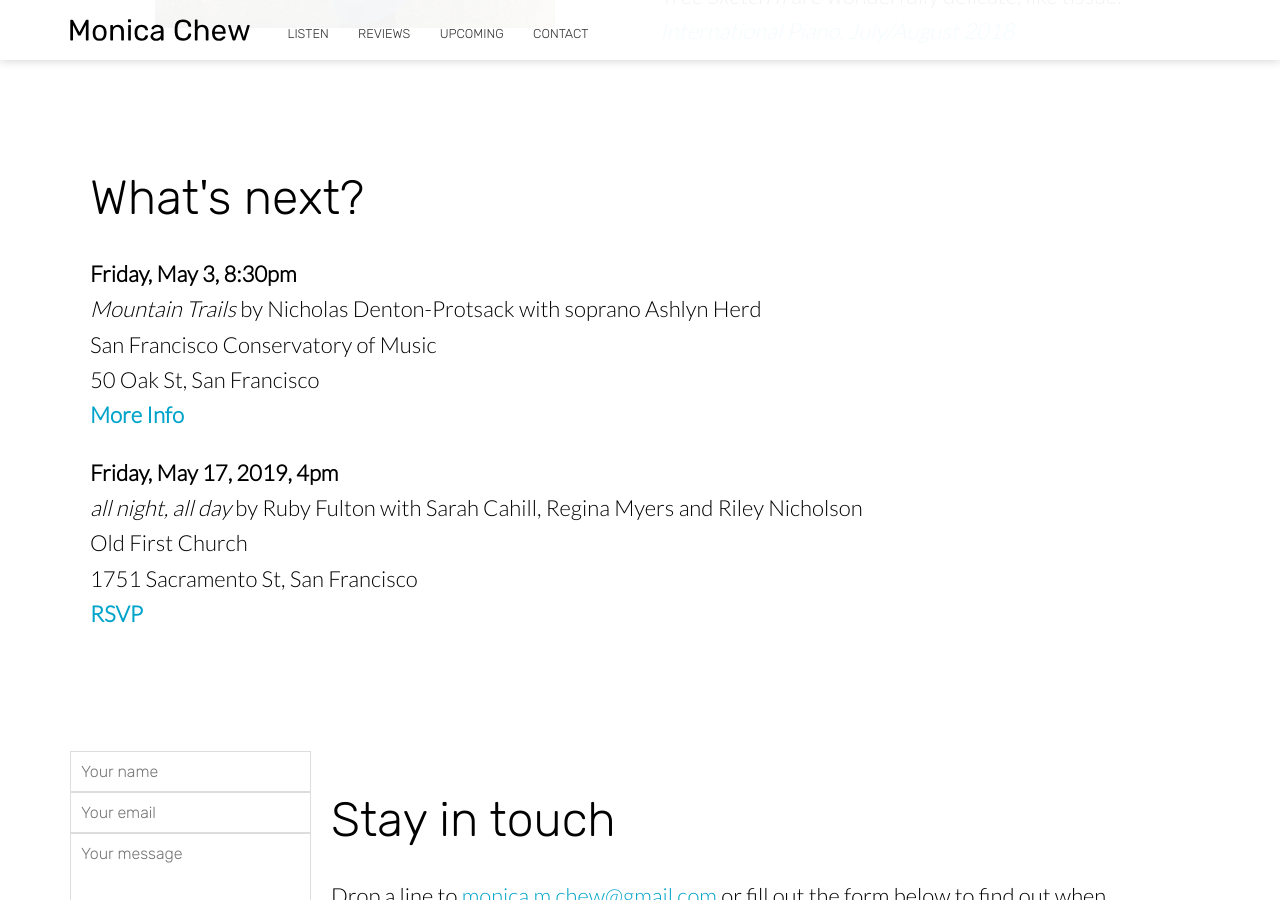
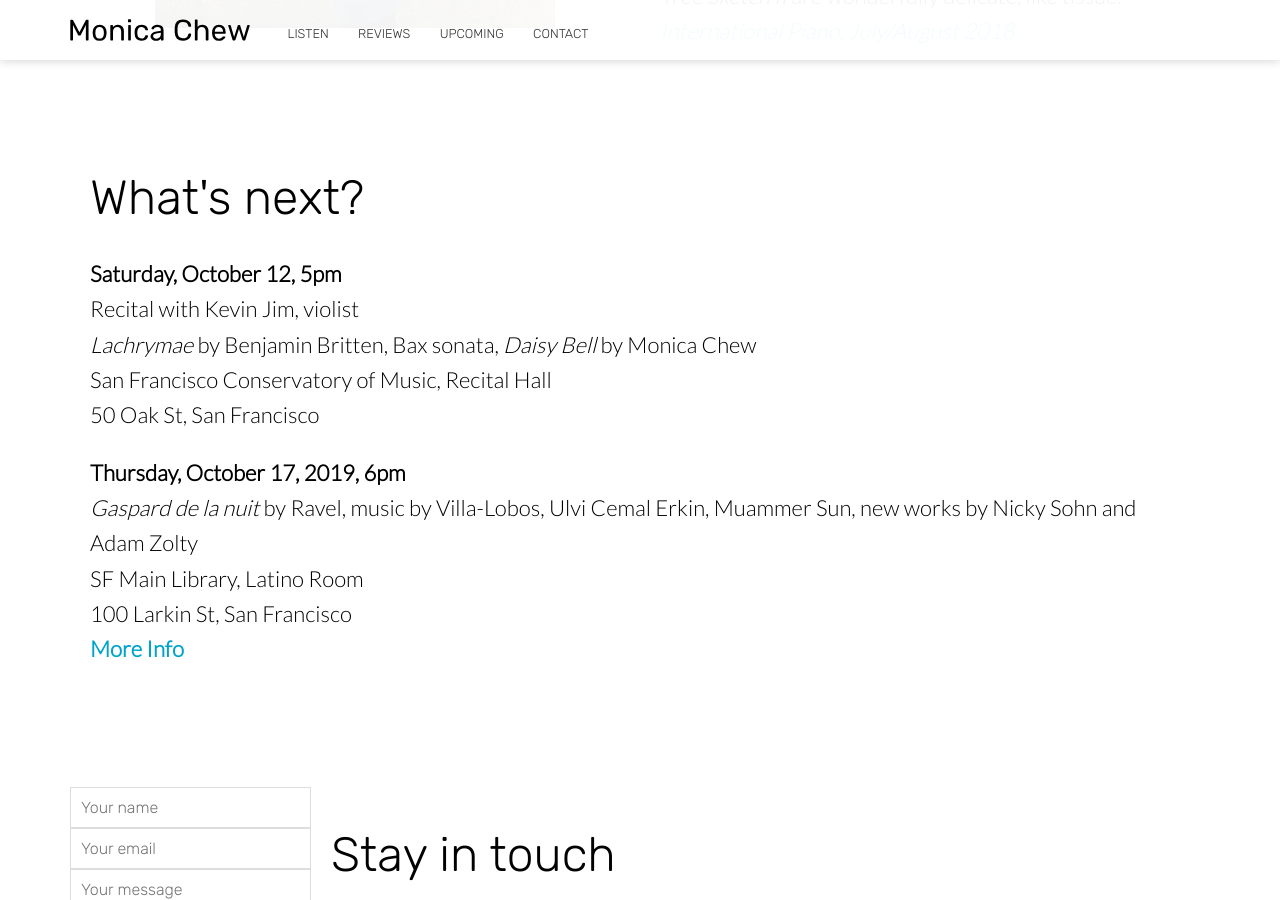
Before and after one commit to monicachew/monicachew.github.io, a Jekyll site: the page built from index.html, in a window 1280 px wide and 900 px high, scrolled down 1940 px. Built offline with Jekyll 4.4.1, drawn with Linux system fonts in a browser that asks for light colours; nearby versions of some CDN libraries.

Commit message:
Updated 'index.html' via CloudCannon

```diff
--- a/index.html
+++ b/index.html
@@ -60,10 +60,10 @@ bottom_image: /uploads/monica-head.png
 					What's next?
 				</h2>
 				<p class="editable">
-					<strong>Friday, May 3, 8:30pm</strong><br /><em>Mountain Trails </em>by Nicholas Denton-Protsack with soprano Ashlyn Herd<br />San Francisco Conservatory of Music<br />50 Oak St, San Francisco<br /><a href="https://sfcm.edu/performance-calendar/event/dariush-derakhshani-and-nicholas-denton-composition-and-cello"><strong>More Info</strong></a>
+					<strong>Saturday, October 12, 5pm</strong><br />Recital with Kevin Jim, violist<br /><i>Lachrymae&nbsp;</i>by Benjamin Britten, Bax sonata, <em>Daisy Bell</em> by Monica Chew<br />San Francisco Conservatory of Music, Recital Hall<br />50 Oak St, San Francisco
 				</p>
 			    <p class="editable">
-			    	<strong>Friday, May 17, 2019, 4pm</strong><br /><em>all night, all day</em>&nbsp;by Ruby Fulton with Sarah Cahill, Regina Myers and Riley Nicholson<br />Old First Church<br />1751 Sacramento St, San Francisco<br /><strong><a href="https://www.oldfirstconcerts.org/performance/sarah-cahill-regina-myers-friday-may-17-at-8-pm/">RSVP</a></strong>
+			    	<strong>Thursday, October 17, 2019, 6pm</strong><br /><i>Gaspard de la nuit</i>&nbsp;by Ravel, music by Villa-Lobos, Ulvi Cemal Erkin, Muammer Sun, new works by Nicky Sohn and Adam Zolty<br />SF Main Library, Latino Room<br />100 Larkin St, San Francisco<br /><a href="https://sfpl.org/index.php?pg=1034533901"><b>More Info</b></a>
 			    </p>
 			</div>
 		</div>
```
